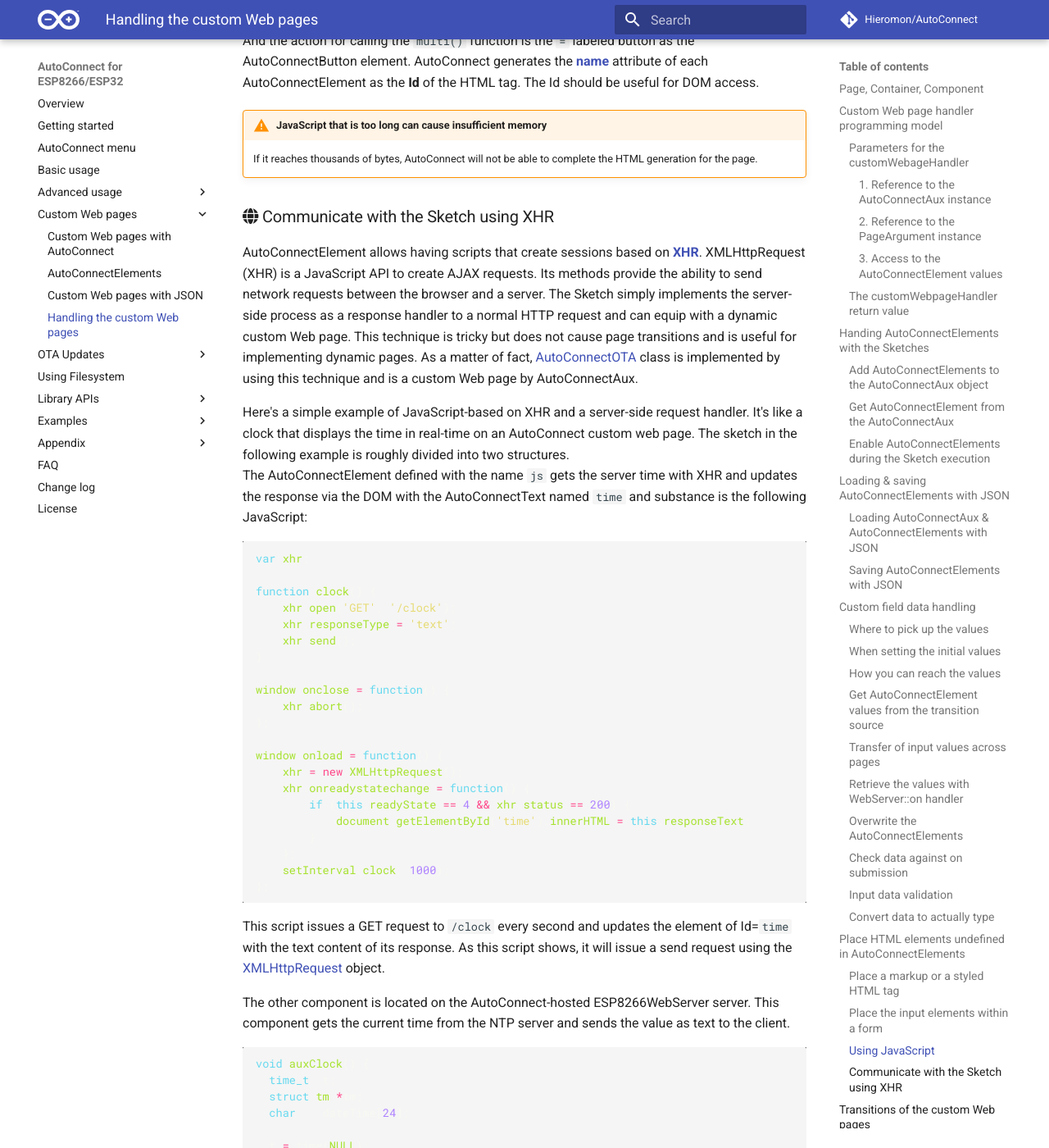
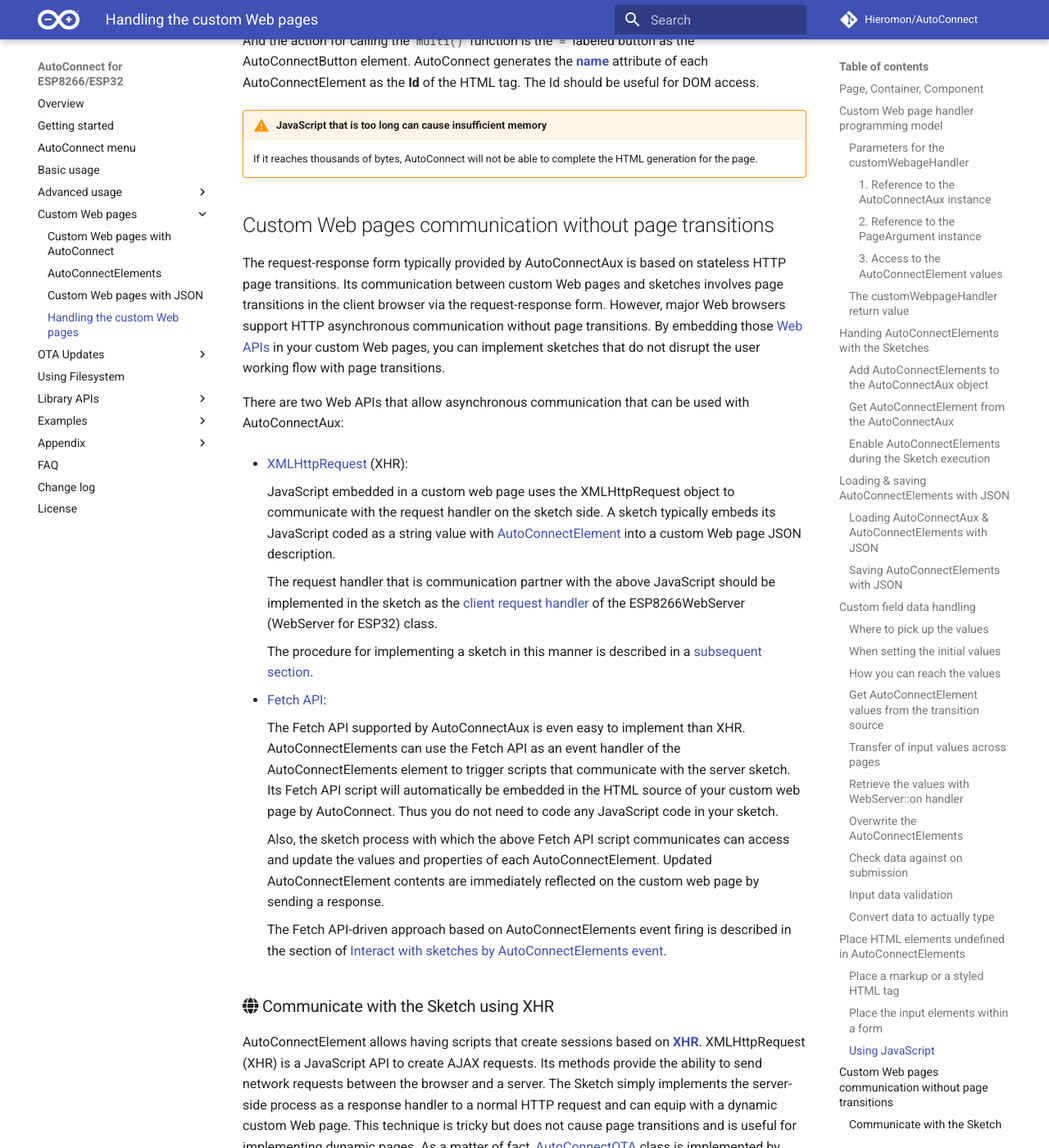
Before and after one commit to Hieromon/AutoConnect, an MkDocs documentation site: the page built from mkdocs/achandling.md, in a window 1280 px wide and 1400 px high, scrolled down 33705 px. Shown: the whole window at 82% size. Built offline with MkDocs 1.6.1 and Material for MkDocs 9.7.7, drawn with Linux system fonts in a browser that asks for light colours; nearby versions of some CDN libraries; comment, search, counter and statistics services are not loaded; some of the changed text lies outside the part shown.

Commit message:
The Fetch API description for the Custom Web pages

````diff
--- a/mkdocs/achandling.md
+++ b/mkdocs/achandling.md
@@ -1113,7 +1113,7 @@
   Serial.println("Validation error");
 ```
 
-### <i class="fas fa-exchange-alt"></i> Convert data to actually type
+### <i class="fas fa-magic"></i> Convert data to actually type
 
 The values in the AutoConnectElements field of the custom Web page are all typed as String. A sketch needs to be converted to an actual data type if the data type required for sketch processing is not a String type. For the typical data type conversion method, refer to section [*Tips for data conversion*](datatips.md#convert-autoconnectelements-value-to-actual-data-type).
 
@@ -1262,9 +1262,31 @@
 !!! warning "JavaScript that is too long can cause insufficient memory"
     If it reaches thousands of bytes, AutoConnect will not be able to complete the HTML generation for the page.
 
+## Custom Web pages communication without page transitions
+
+The request-response form typically provided by AutoConnectAux is based on stateless HTTP page transitions. Its communication between custom Web pages and sketches involves page transitions in the client browser via the request-response form. However, major Web browsers support HTTP asynchronous communication without page transitions. By embedding those [Web APIs](https://developer.mozilla.org/en-US/docs/Web/API) in your custom Web pages, you can implement sketches that do not disrupt the user working flow with page transitions.
+
+There are two Web APIs that allow asynchronous communication that can be used with AutoConnectAux:
+
+- [XMLHttpRequest](https://developer.mozilla.org/en-US/docs/Glossary/XHR_(XMLHttpRequest)) (XHR):
+
+    JavaScript embedded in a custom web page uses the XMLHttpRequest object to communicate with the request handler on the sketch side. A sketch typically embeds its JavaScript coded as a string value with [AutoConnectElement](apielements.md#autoconnectelement) into a custom Web page JSON description.
+
+    The request handler that is communication partner with the above JavaScript should be implemented in the sketch as the [client request handler](https://github.com/esp8266/Arduino/blob/master/libraries/ESP8266WebServer/README.rst#client-request-handlers) of the ESP8266WebServer (WebServer for ESP32) class.
+
+    The procedure for implementing a sketch in this manner is described in a [subsequent section](#communicate-with-the-sketch-using-xhr).
+
+- [Fetch API](https://developer.mozilla.org/en-US/docs/Web/API/Fetch_API/Using_Fetch):
+
+    The Fetch API supported by AutoConnectAux is even easy to implement than XHR. AutoConnectElements can use the Fetch API as an event handler of the AutoConnectElements element to trigger scripts that communicate with the server sketch. Its Fetch API script will automatically be embedded in the HTML source of your custom web page by AutoConnect. Thus you do not need to code any JavaScript code in your sketch.
+
+    Also, the sketch process with which the above Fetch API script communicates can access and update the values and properties of each AutoConnectElement. Updated AutoConnectElement contents are immediately reflected on the custom web page by sending a response.
+
+    The Fetch API-driven approach based on AutoConnectElements event firing is described in the section of [Interact with sketches by AutoConnectElements event](#interact-with-sketches-by-autoconnectelements-event).
+
 ### <i class="fas fa-globe"></i> Communicate with the Sketch using XHR
 
-AutoConnectElement allows having scripts that create sessions based on [**XHR**](https://developer.mozilla.org/en-US/docs/Glossary/XHR_(XMLHttpRequest)). XMLHttpRequest (XHR) is a JavaScript API to create AJAX requests. Its methods provide the ability to send network requests between the browser and a server. The Sketch simply implements the server-side process as a response handler to a normal HTTP request and can equip with a dynamic custom Web page. This technique is tricky but does not cause page transitions and is useful for implementing dynamic pages. As a matter of fact, [AutoConnectOTA](otabrowser.md#updates-with-the-web-browserupdated-wv115) class is implemented by using this technique and is a custom Web page by AutoConnectAux.
+AutoConnectElement allows having scripts that create sessions based on [**XHR**](https://developer.mozilla.org/en-US/docs/Web/API/XMLHttpRequest). XMLHttpRequest (XHR) is a JavaScript API to create AJAX requests. Its methods provide the ability to send network requests between the browser and a server. The Sketch simply implements the server-side process as a response handler to a normal HTTP request and can equip with a dynamic custom Web page. This technique is tricky but does not cause page transitions and is useful for implementing dynamic pages. As a matter of fact, [AutoConnectOTA](otabrowser.md#updates-with-the-web-browserupdated-wv115) class is implemented by using this technique and is a custom Web page by AutoConnectAux.
 
 Here's a simple example of JavaScript-based on XHR and a server-side request handler. It's like a clock that displays the time in real-time on an AutoConnect custom web page. The sketch in the following example is roughly divided into two structures.
 The AutoConnectElement defined with the name `js` gets the server time with XHR and updates the response via the DOM with the AutoConnectText named `time` and substance is the following JavaScript:
@@ -1376,6 +1398,10 @@
 }
 ```
 
+### <i class="fas fa-exchange-alt"></i> Interact with sketches by AutoConnectElements event
+
+AutoConnectAux supports [Fetch API](https://developer.mozilla.org/en-US/docs/Web/API/Fetch_API) besides [XMLHttpRequest](https://developer.mozilla.org/en-US/docs/Web/API/XMLHttpRequest) for communication between the client browser and the ESP module. This allows your sketches to get and change values and properties of AutoConnectElements without a page transition on the browser. The changed values and properties are immediately reflected in the page currently being viewed in the browser.
+
 ## Transitions of the custom Web pages
 
 ### Scope &amp; Lifetime of AutoConnectAux
````
